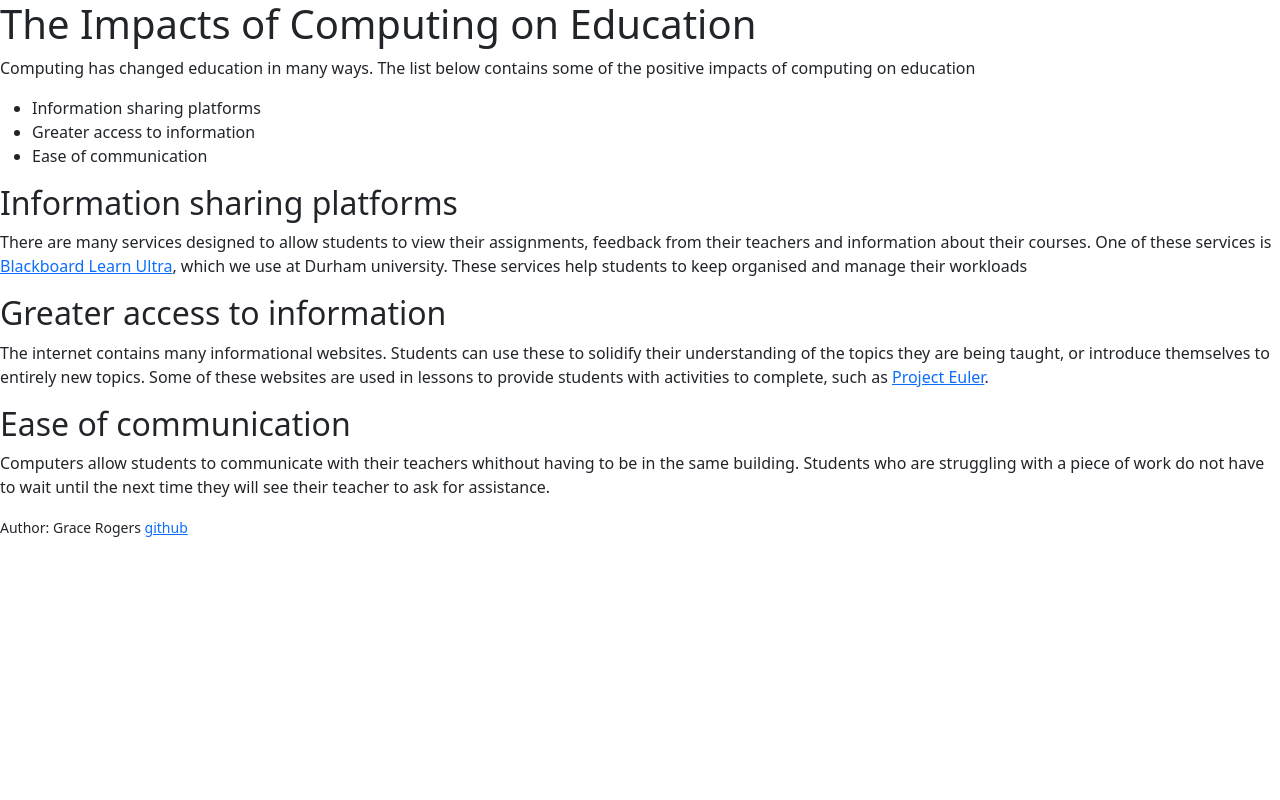
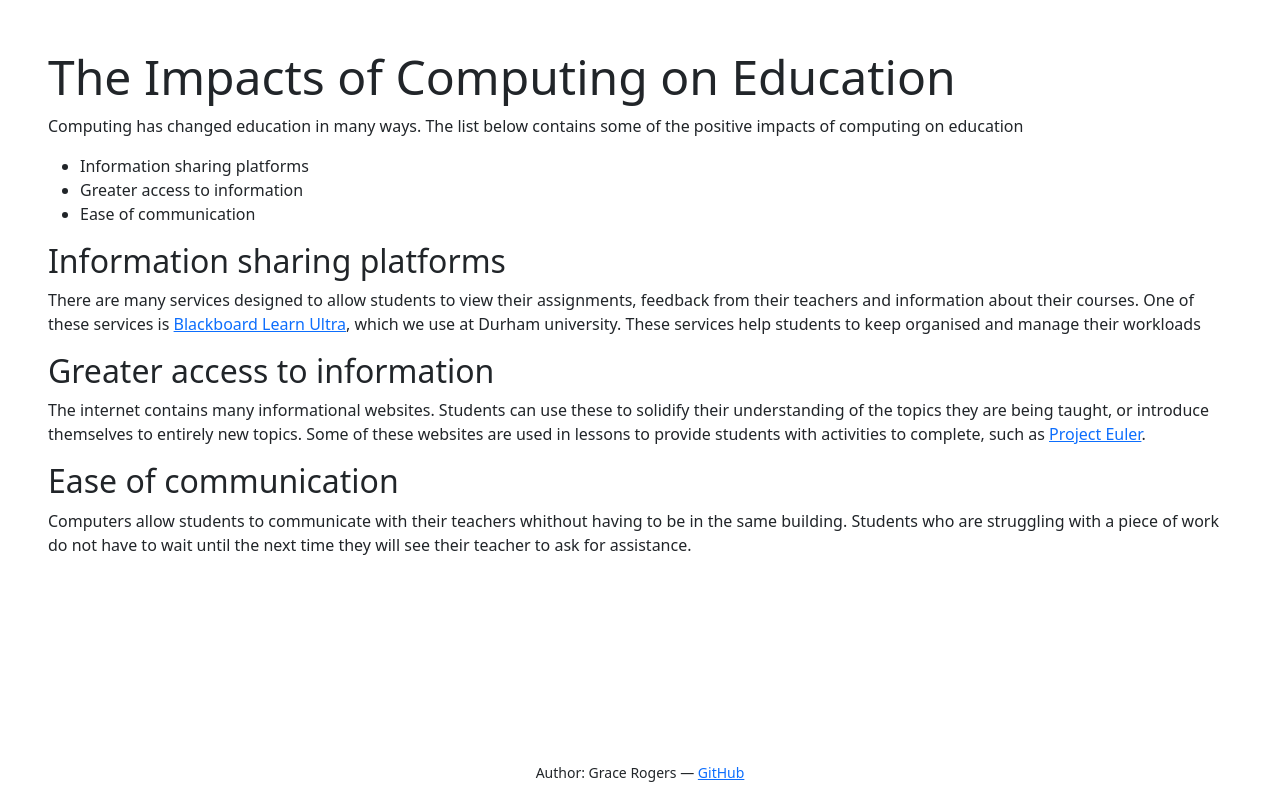
Before and after one commit to erktln/erktln.github.io, a plain HTML site: page education.html in a window 1280 px wide. Drawn offline with Linux system fonts and the light colour scheme.

Commit message:
add consistent styling

```diff
--- a/education.html
+++ b/education.html
@@ -4,8 +4,9 @@
         <link href="Assets/bootstrap/css/bootstrap.min.css" rel="stylesheet">
     </head>
     <body>
+        <div class="p-5">
             <title>EducationImpacts</title>
-        <h1>The Impacts of Computing on Education</h1>
+            <h1 class="display-5">The Impacts of Computing on Education</h1>
             <p>Computing has changed education in many ways. The list below contains some of the positive impacts of computing on education</p>
             <ul>
                 <li>Information sharing platforms</li>
@@ -13,15 +14,20 @@
                 <li>Ease of communication</li>
             </ul>
 
-        <h2>Information sharing platforms</h2>
+            <h2 class="display-7">Information sharing platforms</h2>
             <p>There are many services designed to allow students to view their assignments, feedback from their teachers and information about their courses. One of these services is <a href = "https://www.anthology.com/learn-ultra">Blackboard Learn Ultra</a>, which we use at Durham university.
             These services help students to keep organised and manage their workloads</p>
-        <h2>Greater access to information</h2>
+            <h2 class="display-7">Greater access to information</h2>
             <p>The internet contains many informational websites. Students can use these to solidify their understanding of the topics they are being taught,
                 or introduce themselves to entirely new topics. Some of these websites are used in lessons to provide students with activities to complete, such as <a href="https://projecteuler.net/">Project Euler</a>.
             </p>
-        <h2>Ease of communication</h2>
+            <h2 class="display-7">Ease of communication</h2>
             <p>Computers allow students to communicate with their teachers whithout having to be in the same building. Students who are struggling with a piece of work do not have to wait until the next time they will see their teacher to ask for assistance.</p>
-        <p><small>Author: Grace Rogers <a href="https://github.com/Agent-Phoenix">github</a></small></p>
+            <footer>
+                <div class="position-absolute bottom-0 start-50 translate-middle-x">
+                <p><small>Author: Grace Rogers — <a href="https://github.com/Agent-Phoenix">GitHub</a></small></p>
+                </div>
+            </footer>
+        </div>
     </body>
 </html>
```
Also changed, not shown: main.html (+6 -3 lines), src/medical/index.html (+5 -3 lines). Lines whose indentation alone changed are shown as unchanged.
